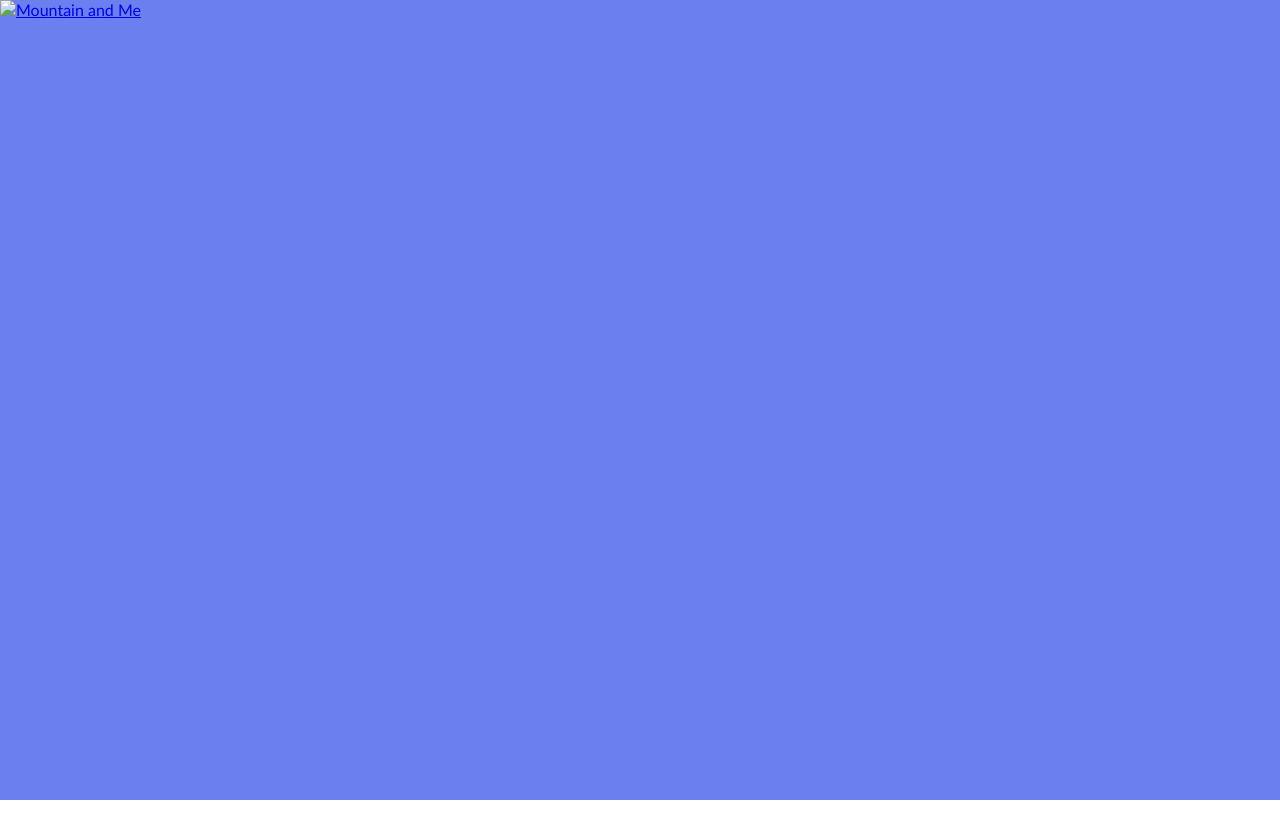
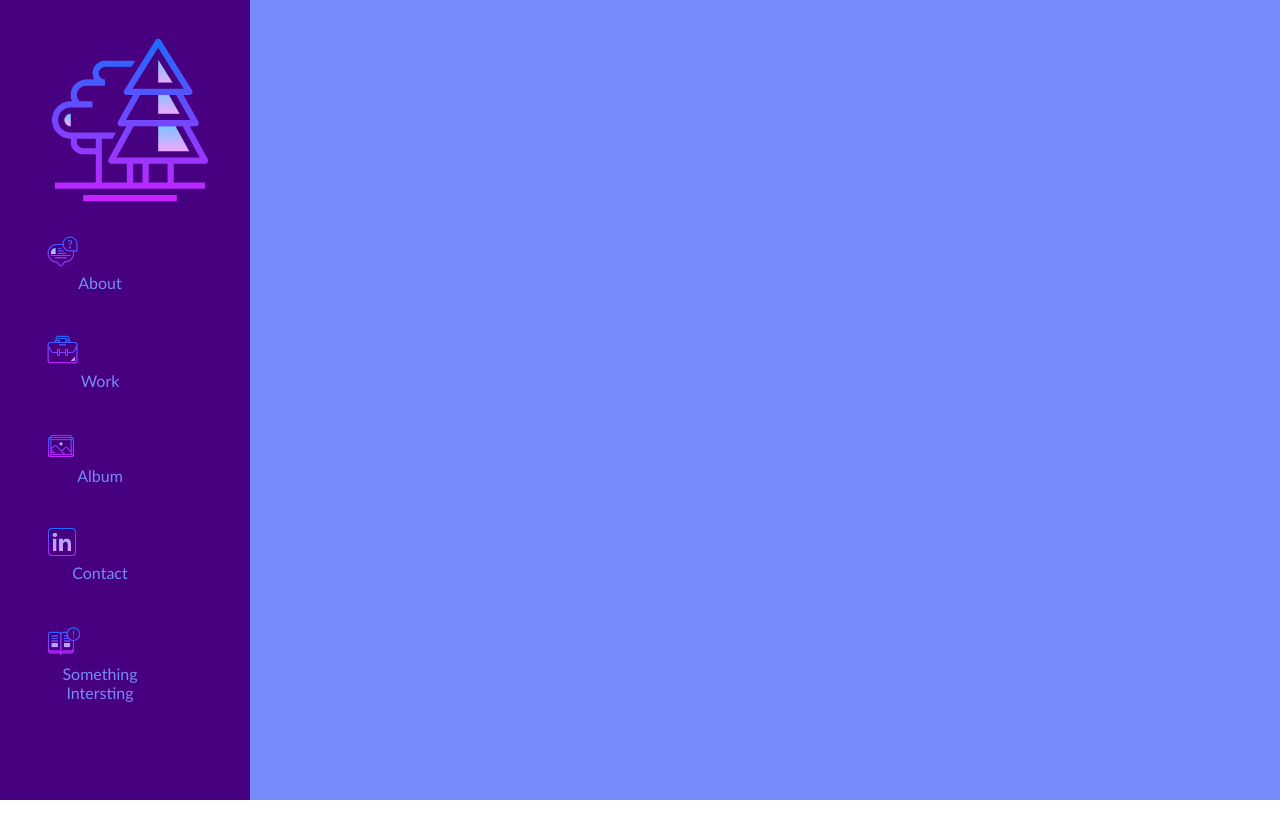
Before and after one commit to TrumanStephenson/Trumans-Portfolio, a plain HTML site: page index.html in a window 1280 px wide. Drawn offline with Linux system fonts and the light colour scheme.

Commit message:
Major change: Started over after having serious doubts about the other. Followed way too many youtube tutorials and tried smashing them all together into one. Finally settled on one I like. some serious changes include. Having more knowledge about what href does. Knowing more about what class is for and how to use this in a .css file. Also worked out a bug where the free logo I found was not showing itself.

```diff
--- a/Assets/CSS/style.css
+++ b/Assets/CSS/style.css
@@ -5,14 +5,51 @@
     font-family: 'Trebuchet MS', 'Lucida Sans Unicode', 'Lucida Grande', 'Lucida Sans', Arial, sans-serif;
 }
 
+
+
 .header {
     width: 100%;
     height: 100vh;
-    background: #6c7fee;
+    background: #778afa;
 }
 
 .side-nav {
     width: 250px;
     height: 100%;
-    background: ;
+    background: rgb(70, 0, 128);
+    position: fixed;
+    top: 0;
+    left: 0;
+    padding: 20px 30px;
+
 }
+
+.nav-links {
+    list-style: none;
+    position: relative;
+}
+
+.nav-links li {
+    padding: 10px 0;
+}
+
+.nav-links li a {
+    color: #778afa;
+    text-decoration: none;
+    padding: 10px 14px;
+}
+
+
+
+.nav-links li a p {
+    text-align: center;
+    margin-right: 50px;
+}
+
+
+.topbar {
+    width: 500px;
+    height: 300px;
+    background: rgb(70, 0, 128);
+
+}
--- a/index.html
+++ b/index.html
@@ -5,18 +5,31 @@
     <meta http-equiv="X-UA-Compatible" content="IE=edge">
     <meta name="viewport" content="width=device-width, initial-scale=1.0">
     <link rel="stylesheet" href="./Assets/CSS/style.css">
-    <title>Truman Stephenson</title>
-    <style></style>
+    <link rel="images" href="./img">
+    <title>Truman<.dev>Stephenson</title>
 </head>
 <body>
     <header class="header">
+        <div class="top-bar">
+            <a href="top_bar" class="topbar">
+
+            </a>
+        </div>
         <div class="side-nav">
-            <a href="#" class="self_img">
-                <i class="fa fa-tree" aria-hidden="true"></i>
-                <img src="self_img.png" alt="Mountain and Me"></img>
+            <a href="logo_click" class="logo"> <!--Found all the icon.png from https://icons8.com/ -->
+                <img src="Assets\img\Tree.png" alt="tree" class="mtnMe" height="200">
             </a>
+            <ul class="nav-links">
+                <li><a href="#"><i><img src="Assets/img/icons/about.png" alt="About" height="37px"></i><p>About</p></a></li>
+                <li><a href="#"><i><img src="Assets/img/icons/briefcase.png" alt="Work" height="37px"></i><p>Work</p></a></li>
+                <li><a href="#"><i><img src="Assets/img/icons/album.png" alt="Album" height="34px"></i><p >Album</p></a></li>
+                <li><a href="#"><i><img src="Assets/img/icons/linkedin.png" alt="Contact" height="36px"></i><p>Contact</p></a></li>
+                <li><a href="#"><i><img src="Assets/img/icons/fun_fact.png" alt="Something Interesting" height="40px"></i><p>Something Intersting</p></a></li>
+            </ul>
         </div>
     </header>
 
 </body>
 </html>
+
+<img src="Assets/img/icons/" alt="" height="37px">
```
Also changed, not shown: Assets/img/Tree.png (added), Assets/img/icons/about.png (added), Assets/img/icons/album.png (added), Assets/img/icons/briefcase.png (added), Assets/img/icons/fun_fact.png (added), Assets/img/icons/linkedin.png (added), 1 other file.
